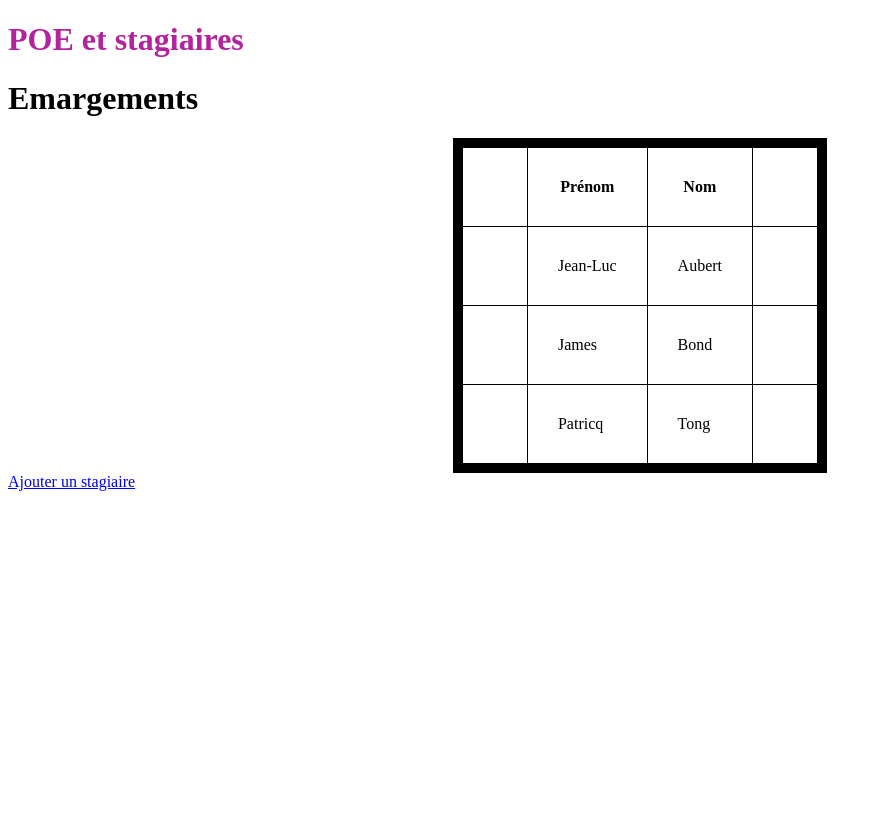
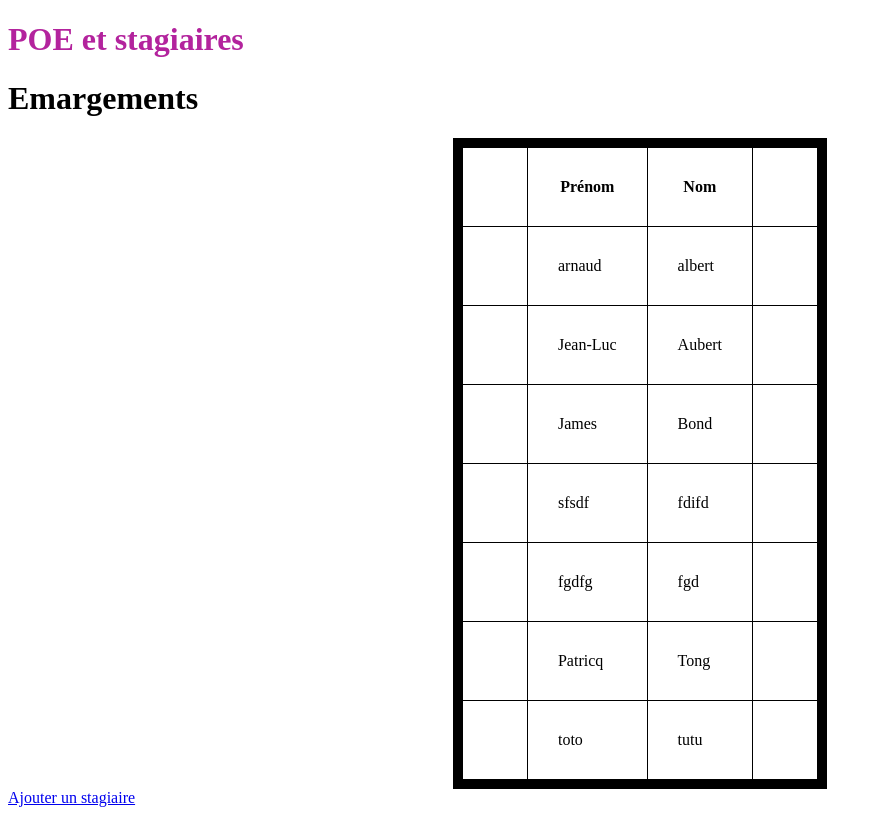
Before and after one commit to sabp31/tp_angular, an Angular app: page /home in a window 1280 px wide. Shown: the whole page, without its empty margins (0-882 px from the left). Built offline with nearby package versions, Linux system fonts and the light colour scheme; data requests are answered from the project's data file.

Commit message:
Clean intern package

```diff
--- a/datas/db.json
+++ b/datas/db.json
@@ -11,6 +11,26 @@
     {
       "lastname": "Tong",
       "firstname": "Patricq"
+    },
+    {
+      "id": "8e90",
+      "lastname": "fdifd",
+      "firstname": "sfsdf"
+    },
+    {
+      "id": "0c7a",
+      "lastname": "tutu",
+      "firstname": "toto"
+    },
+    {
+      "id": "84c1",
+      "lastname": "fgd",
+      "firstname": "fgdfg"
+    },
+    {
+      "id": "901f",
+      "lastname": "albert",
+      "firstname": "arnaud"
     }
   ]
 }
--- a/src/app/app.module.ts
+++ b/src/app/app.module.ts
@@ -8,6 +8,7 @@ import { BrowserModule } from '@angular/platform-browser'; // Pour exécuter l'
 import { AppRoutingModule } from './app-routing.module'; //le nom de la classe du module est AppRoutingModule et il appartient au app-routing.module.tsrépertoire src/app.
 import { AppComponent } from './app.component';
 import { HomeModule } from './home/home.module';
+import { TpPoeModule } from './tp-poe/tp-poe.module';
 
 @NgModule({
   declarations: [
@@ -16,7 +17,8 @@ import { HomeModule } from './home/home.module';
   imports: [
     BrowserModule,
     HomeModule,
-    AppRoutingModule
+    AppRoutingModule,
+    TpPoeModule
   ],
   providers: [],
   bootstrap: [AppComponent]
--- a/src/app/home/home/home.component.ts
+++ b/src/app/home/home/home.component.ts
@@ -1,6 +1,7 @@
 import { Component } from '@angular/core';
 import { Intern } from './types/intern.type';
 import { InternService } from '../services/intern.service';
+import { take } from 'rxjs';
 
 @Component({
   selector: 'app-home',
@@ -13,12 +14,15 @@ export class HomeComponent {
    * Array of Intern to be displayed
    */
   interns: Array<Intern> = [];
-  constructor(private _service: InternService) {}
+  constructor(private _service: InternService) {} // injection des dépendances dans le constructor -- son type c'est InternService
 
-  ngOnInit(): void {
-    this._service.findAll()
-    .subscribe((interns: Intern[])=> {
-      this.interns = interns
+  ngOnInit(): void {    // mméthode ngOninit
+    this._service.findAll() // appel au service
+    .pipe( // transformer l'info à chaque fois
+      take(1)   // après renvoi de l'ensemble de la première valeur (ici l'ensemble des données) il stoppe l'action et n'est plus à l'écoute
+    )
+    .subscribe((interns: Intern[])=> {   // souscripteur pour récupérer l'objet du service
+      this.interns = interns  // récupère les infos 'interns' du tableau cité plus haut pour les afficher
     })
   }
 }
--- a/src/app/home/intern-form/intern-form.component.ts
+++ b/src/app/home/intern-form/intern-form.component.ts
@@ -2,42 +2,38 @@ import { Component } from '@angular/core';
 import { FormBuilder, FormGroup, Validators } from '@angular/forms';
 import { InternService } from '../services/intern.service';
 import { Router } from '@angular/router';
+import { Intern } from '../home/types/intern.type';
 
 @Component({
   selector: 'app-intern-form',
   templateUrl: './intern-form.component.html',
-  styleUrl: './intern-form.component.scss'
+  styleUrl: './intern-form.component.scss',
 })
 export class InternFormComponent {
-  public internForm: FormGroup = new FormGroup({})
+  public internForm: FormGroup = new FormGroup({});
 
-constructor(
-  private _formBuilder: FormBuilder,
-  private _internService: InternService,
-  private _router: Router
-
+  constructor(
+    private _formBuilder: FormBuilder,
+    private _internService: InternService,
+    private _router: Router
   ) {}
-  ngOnInit(): void{
+  ngOnInit(): void {
     this.internForm = this._formBuilder.group({
       lastname: [
         '', //default value
-        [
-          Validators.required,
-          Validators.minLength(3)
-
-        ]
+        [Validators.required, Validators.minLength(3)],
       ],
       firstname: [
         '', //default value
-        [
-          Validators.required
-        ]
-      ]
-    })
+        [Validators.required],
+      ],
+    });
   }
-  onSubmit():void {
-    this._internService.add(this.internForm.value)
-    this._router.navigate(['/home'])
-
+  onSubmit(): void {
+    this._internService
+      .add(this.internForm.value)
+      .subscribe((interns: Intern) => {
+        this._router.navigate(['/home']);
+      });
   }
 }
--- a/src/app/home/services/intern.service.ts
+++ b/src/app/home/services/intern.service.ts
@@ -2,7 +2,7 @@ import { Injectable } from '@angular/core';
 import { Intern } from '../home/types/intern.type';
 import { IService } from '../../core/interface/i-service';
 import { HttpClient } from '@angular/common/http';
-import { Observable } from 'rxjs';
+import { Observable, map } from 'rxjs';
 
 @Injectable({
   providedIn: 'root'
@@ -24,13 +24,24 @@ export class InternService implements IService<Intern>{
     private _httpClient: HttpClient
   ) { }
 
-  add(item: Intern): void {
-    this._interns.push(item)
+  add(item: Intern): Observable<Intern> {
+    return this._httpClient.post<Intern>(
+      'http://localhost:3000/interns',
+      item
+    )
   }
 
     findAll(): Observable<Intern[]>{
       return this._httpClient.get<Intern[]>(
         'http://localhost:3000/interns'
+      )
+      .pipe(      // sert à enchainer des choses
+        map((interns: Intern[]) => {
+          return interns.sort((i1: Intern, i2:Intern)=> {
+            return i1.lastname.localeCompare(i2.lastname)
+
+        })    //
+      })
       )
     }
 
```
Also changed, not shown: 1 other file (tests, documents, lock files or other folders). Lines whose indentation alone changed are shown as unchanged.
